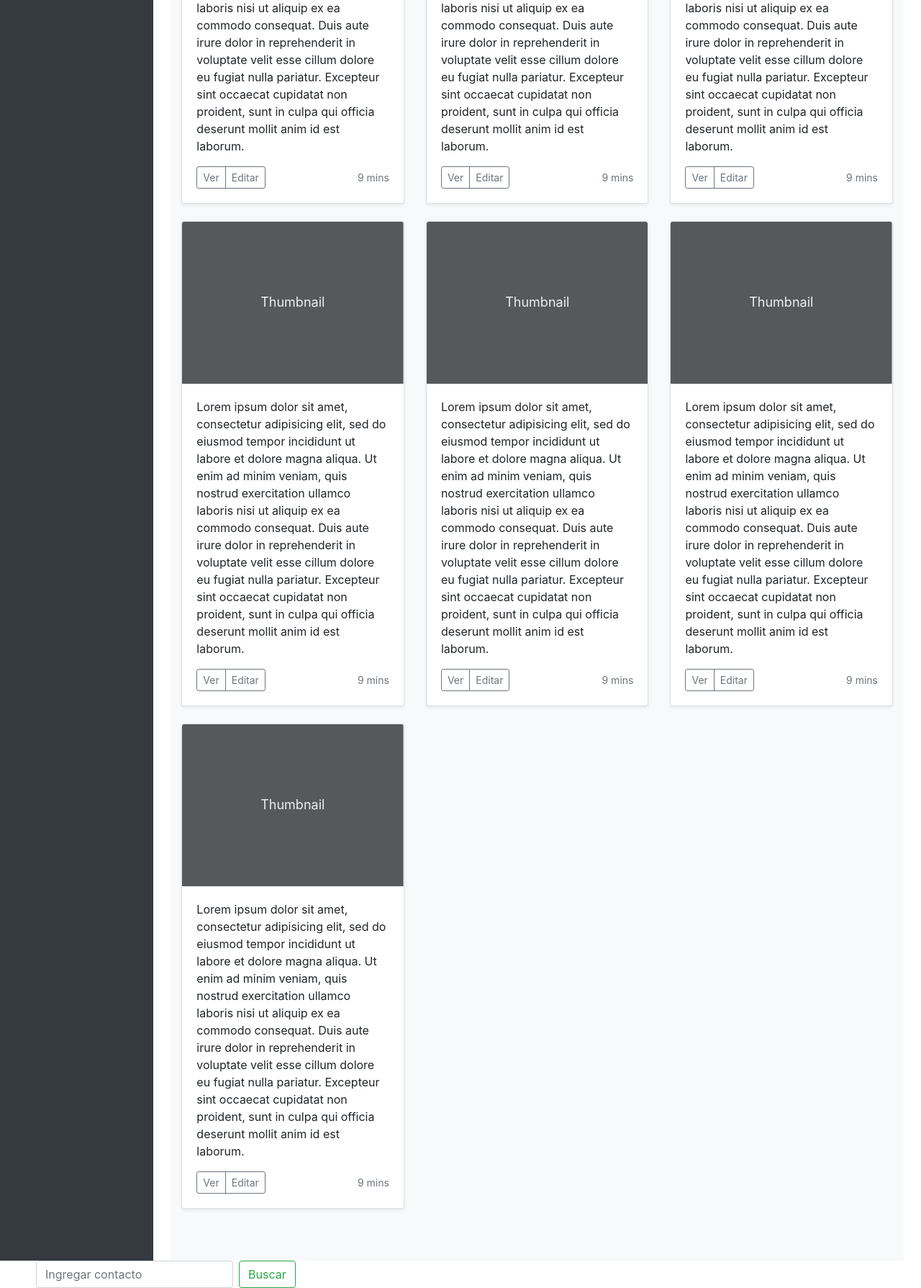
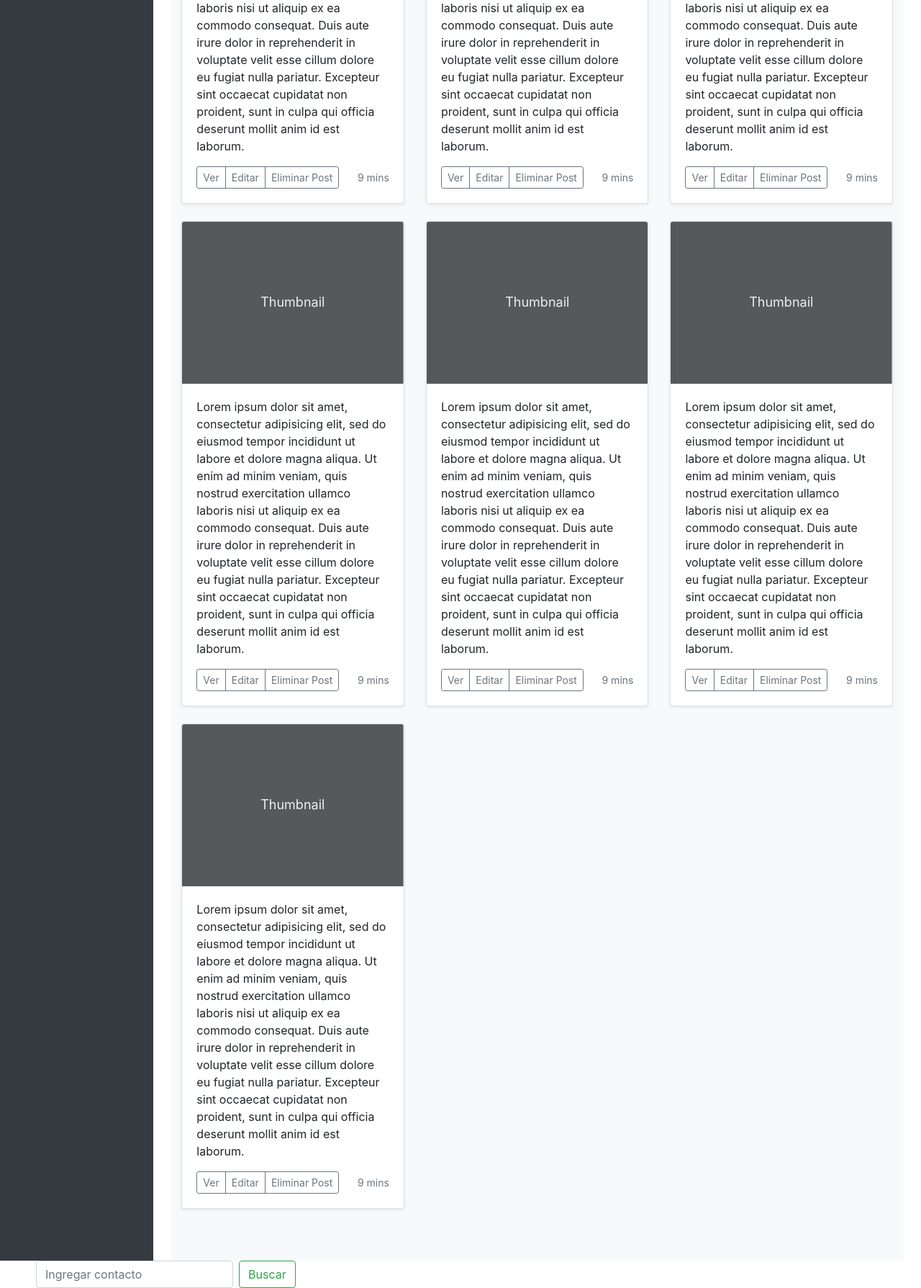
Before and after one commit to gallol/proyecto-integral, a PHP site: page /perfil.php in a window 1280 px wide. Shown: the part 664-2453 px from the top of the page at 72% size. Run offline with PHP 8.4, Linux system fonts and the light colour scheme; some libraries are stand-ins or nearby versions.

Commit message:
Add files via upload

```diff
--- a/perfil.php
+++ b/perfil.php
@@ -1,3 +1,10 @@
+<?php
+
+
+ ?>
+
+
+
 <html lang="en"><head>
     <meta charset="utf-8">
     <meta name="viewport" content="width=device-width, initial-scale=1, shrink-to-fit=no">
@@ -134,6 +141,7 @@
                 <div class="btn-group">
                   <button type="button" class="btn btn-sm btn-outline-secondary">Ver</button>
                   <button type="button" class="btn btn-sm btn-outline-secondary">Editar</button>
+                  <input id="eliminarPost" type="reset" class="btn btn-sm btn-outline-secondary" name="eliminar" value="Eliminar Post">
                 </div>
                 <small class="text-muted">9 mins</small>
               </div>
@@ -150,6 +158,7 @@
                 <div class="btn-group">
                   <button type="button" class="btn btn-sm btn-outline-secondary">Ver</button>
                   <button type="button" class="btn btn-sm btn-outline-secondary">Editar</button>
+                  <input id="eliminarPost" type="reset" class="btn btn-sm btn-outline-secondary" name="eliminar" value="Eliminar Post">
                 </div>
                 <small class="text-muted">9 mins</small>
               </div>
@@ -165,6 +174,7 @@
                 <div class="btn-group">
                   <button type="button" class="btn btn-sm btn-outline-secondary">Ver</button>
                   <button type="button" class="btn btn-sm btn-outline-secondary">Editar</button>
+                  <input id="eliminarPost" type="reset" class="btn btn-sm btn-outline-secondary" name="eliminar" value="Eliminar Post">
                 </div>
                 <small class="text-muted">9 mins</small>
               </div>
@@ -180,6 +190,7 @@
                 <div class="btn-group">
                   <button type="button" class="btn btn-sm btn-outline-secondary">Ver</button>
                   <button type="button" class="btn btn-sm btn-outline-secondary">Editar</button>
+                  <input id="eliminarPost" type="reset" class="btn btn-sm btn-outline-secondary" name="eliminar" value="Eliminar Post">
                 </div>
                 <small class="text-muted">9 mins</small>
               </div>
@@ -196,6 +207,7 @@
                 <div class="btn-group">
                   <button type="button" class="btn btn-sm btn-outline-secondary">Ver</button>
                   <button type="button" class="btn btn-sm btn-outline-secondary">Editar</button>
+                  <input id="eliminarPost" type="reset" class="btn btn-sm btn-outline-secondary" name="eliminar" value="Eliminar Post">
                 </div>
                 <small class="text-muted">9 mins</small>
               </div>
@@ -211,6 +223,7 @@
                 <div class="btn-group">
                   <button type="button" class="btn btn-sm btn-outline-secondary">Ver</button>
                   <button type="button" class="btn btn-sm btn-outline-secondary">Editar</button>
+                  <input id="eliminarPost" type="reset" class="btn btn-sm btn-outline-secondary" name="eliminar" value="Eliminar Post">
                 </div>
                 <small class="text-muted">9 mins</small>
               </div>
@@ -226,6 +239,7 @@
                 <div class="btn-group">
                   <button type="button" class="btn btn-sm btn-outline-secondary">Ver</button>
                   <button type="button" class="btn btn-sm btn-outline-secondary">Editar</button>
+                  <input id="eliminarPost" type="reset" class="btn btn-sm btn-outline-secondary" name="eliminar" value="Eliminar Post">
                 </div>
                 <small class="text-muted">9 mins</small>
               </div>
--- a/vistapost.php
+++ b/vistapost.php
@@ -27,6 +27,12 @@
             </li>
             <li class="nav-item active">
               <a class="nav-link" href="./faqs.php">F.A.Q.S</a>
+            </li>
+            <li class="nav-item active">
+              <a class="nav-link" href="./mis-contactos.php">Mis contactos</a>
+            </li>
+            <li class="nav-item active">
+              <a class="nav-link" href="./contacto.php">Ayuda</a>
             </li>
           </ul>
           <form class="form-inline mt-2 mt-md-0">
```
Also changed, not shown: clases/Usuario.php (+17 -3 lines), registro.php (+10 -10 lines).
